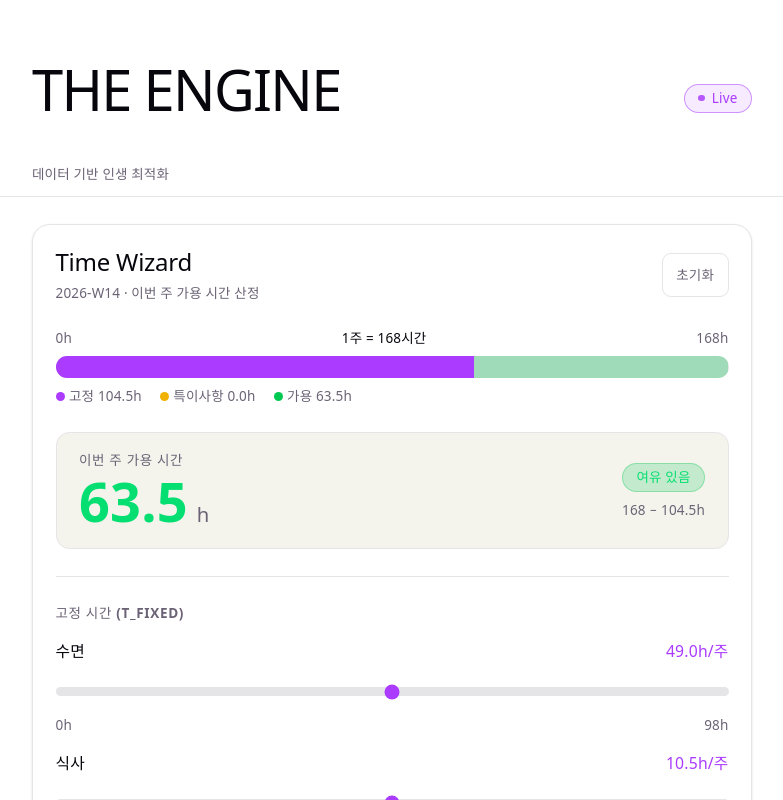
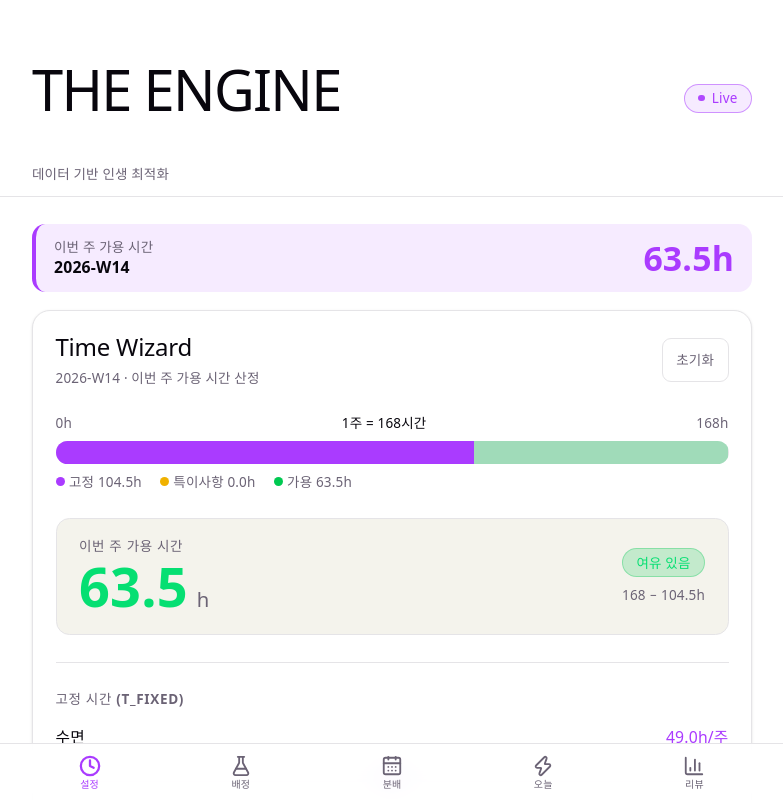
Before and after one commit to rnfkfldu/VSCODE_ROUTINE_TRIGGER, a React (Vite) app: page / in a window 1280 px wide. Shown: the top 800 px of the page, without its empty margins (248-1031 px from the left). Built offline with nearby package versions, Linux system fonts and the light colour scheme.

Commit message:
Auto commit: 2026-03-29 00:57:50

```diff
--- a/src/App.tsx
+++ b/src/App.tsx
@@ -1,14 +1,27 @@
+import { useState } from 'react'
+import type { TabKey } from './types/tabs'
 import { AppHeader } from './components/layout/AppHeader'
-import { TimeWizard } from './components/widgets/TimeWizard/TimeWizard'
+import { BottomTabBar } from './components/layout/BottomTabBar'
+import { SetupScreen } from './screens/SetupScreen'
+import { LabScreen } from './screens/LabScreen'
+import { ScheduleScreen } from './screens/ScheduleScreen'
+import { TriggersScreen } from './screens/TriggersScreen'
+import { ReviewScreen } from './screens/ReviewScreen'
 
 function App() {
+  const [activeTab, setActiveTab] = useState<TabKey>('setup')
+
   return (
     <div className="min-h-svh bg-[var(--bg)] text-[var(--text)]">
       <AppHeader />
-      <main className="mx-auto max-w-2xl space-y-6 px-4 py-6">
-        <TimeWizard />
-        {/* 향후 위젯 추가 위치: Resource Lab, Dashboard, Weekly Insight */}
+      <main className="mx-auto max-w-2xl px-4 pb-24 pt-2">
+        {activeTab === 'setup' && <SetupScreen onNext={() => setActiveTab('lab')} />}
+        {activeTab === 'lab' && <LabScreen />}
+        {activeTab === 'schedule' && <ScheduleScreen />}
+        {activeTab === 'daily' && <TriggersScreen />}
+        {activeTab === 'review' && <ReviewScreen />}
       </main>
+      <BottomTabBar activeTab={activeTab} onChange={setActiveTab} />
     </div>
   )
 }
```
